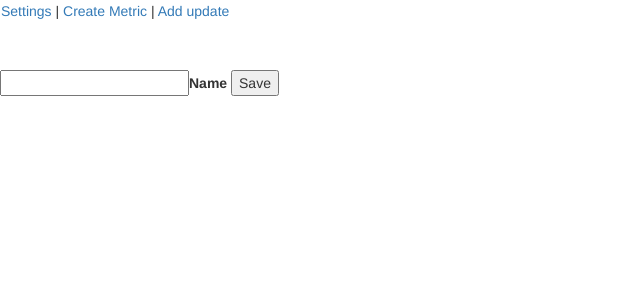
After one commit to jklumpp0/improve, a Django app: a page that uses improve/templates/improve/base.html in a window 1280 px wide. The commit adds this page. Shown: the top 300 px of the page, without its empty margins (0-640 px from the left). Run offline with Django 3.2, Linux system fonts and the light colour scheme; some libraries are stand-ins or nearby versions.

Commit message:
Don't hardcode paths in settings Create views to edit user's name Create a manual view to see how logging and forms submit data via post Create view to add new metric types

```diff
--- a/improve/templates/improve/base.html
+++ b/improve/templates/improve/base.html
@@ -1,5 +1,14 @@
 <html>
+<head>
+    <link rel="stylesheet" href="//netdna.bootstrapcdn.com/bootstrap/3.0.0/css/bootstrap.min.css">
+</head>
 <body>
+<div class="navbar">
+    <a href="{% url 'edit_user' %}">Settings</a> |
+    <a href="{% url 'condition_types' %}">Create Metric</a> |
+    <a href="{% url 'condition' %}">Add update</a>
+</div>
+
 {% block content %}
 Whatup
 {% endblock %}
--- /dev/null
+++ b/improve/templates/improve/manual.html
@@ -0,0 +1,10 @@
+{% extends 'improve/base.html' %}
+
+{% block content %}
+<form action="" method="POST">
+    {% csrf_token %}
+    <input type="text" name="first_name"><label for="first_name">Name</label></input>
+    <input type="submit" value="Save" />
+</form>
+
+{% endblock %}
--- a/improve/urls.py
+++ b/improve/urls.py
@@ -1,9 +1,12 @@
 from django.conf.urls import patterns, include, url
-from .views import test_view, CreateConditionView
+from .views import test_view, CreateConditionView, create_type_view, edit_user_view, test_manual_view
 
 urlpatterns = patterns('',
 	url(r'^$', test_view),
+    url(r'^test/$', test_manual_view, name='manual_view'),
 	url(r'^conditions/$', CreateConditionView.as_view(), name="condition"),
+	url(r'^settings/$', edit_user_view, name='edit_user'),
+	url(r'^create_metric/$', create_type_view, name="condition_types"),
 	url(r'^login/$', 'django.contrib.auth.views.login', {'template_name': "improve/login.html"}),
 	url(r'^logout/$', 'django.contrib.auth.views.logout')
 )
--- a/improve/views.py
+++ b/improve/views.py
@@ -1,12 +1,26 @@
-from django.http import HttpResponse
-from django.core.urlresolvers import reverse_lazy
+from django.http import HttpResponse, HttpResponseRedirect
+from django.shortcuts import render
+from django.core.urlresolvers import reverse_lazy, reverse
 from django.contrib.auth.decorators import login_required
 from django.template import loader, RequestContext
 from django.utils.decorators import method_decorator
 from django.views.generic.edit import ModelFormMixin
 from django.views.generic import CreateView
 from django import forms
-from .models import Condition
+from .models import Condition, MetricType
+from django.contrib.auth.models import User
+import logging
+
+logger = logging.getLogger('improve.views')
+
+def test_manual_view(request):
+    if request.method == 'POST':
+        logger.info('Received: %s, value: %s' % (request.POST, request.POST['first_name']))
+        return HttpResponseRedirect(reverse('manual_view'))
+    else:
+        template = loader.get_template('improve/manual.html')
+        context = RequestContext(request)
+        return HttpResponse(template.render(context))
 
 def test_view(request):
     context = RequestContext(request, {"name": "Jared"})
@@ -17,6 +31,39 @@ class ConditionForm(forms.ModelForm):
     class Meta:
         model = Condition
         fields = ('metric', 'metric_value')
+
+class ConditionTypeForm(forms.ModelForm):
+    class Meta:
+        model = MetricType
+
+class NameEditForm(forms.ModelForm):
+    class Meta:
+        model = User
+        fields = ('first_name', 'last_name')
+
+def edit_user_view(request):
+    if request.method == 'POST':
+        form = NameEditForm(request.POST, instance=request.user)
+        if form.is_valid():
+            form.save()
+            return HttpResponseRedirect(reverse('edit_user'))
+    else:
+        form = NameEditForm(instance = request.user)
+        template = loader.get_template('improve/edit_name.html')
+        context = RequestContext(request, {'form': form})
+        return HttpResponse(template.render(context))
+
+def create_type_view(request):
+    if request.method == 'POST':
+        form = ConditionTypeForm(request.POST)
+        if form.is_valid():
+            form.save()
+            return HttpResponseRedirect(reverse('condition_types'))
+    else:
+        form = ConditionTypeForm()
+        return render(request, 'improve/create_type.html',
+                        { 'form': form,
+                          'object_list': MetricType.objects.all() })
 
 class CreateConditionView(CreateView):
     template_name = 'improve/create_condition.html'
--- a/settings/local.py
+++ b/settings/local.py
@@ -8,7 +8,7 @@ def get_db(name):
 DATABASES = {
     'default': {
         'ENGINE': 'django.db.backends.sqlite3', # Add 'postgresql_psycopg2', 'mysql', 'sqlite3' or 'oracle'.
-        'NAME': get_db('db.sql'),
+        'NAME': root('db.sql'),
         # The following settings are not used with sqlite3:
         'USER': '',
         'PASSWORD': '',
```
Also changed, not shown: improve/templates/improve/create_type.html (added, +17 -0 lines), improve/templates/improve/edit_name.html (added, +9 -0 lines), server/settings.py (+17 -5 lines).
